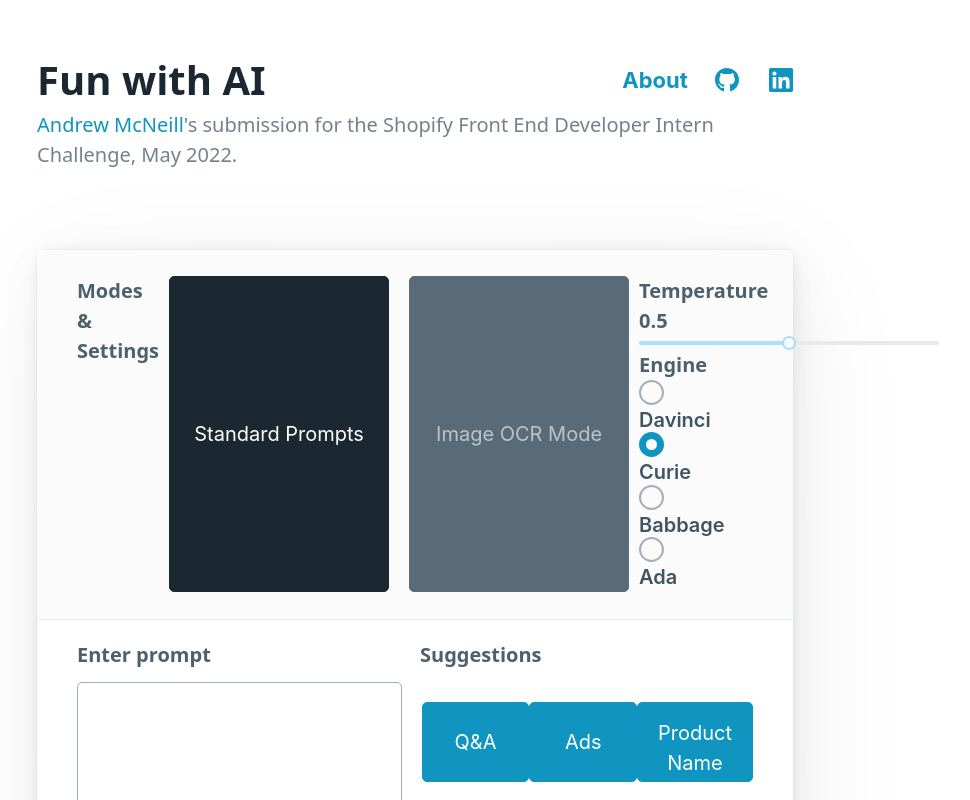
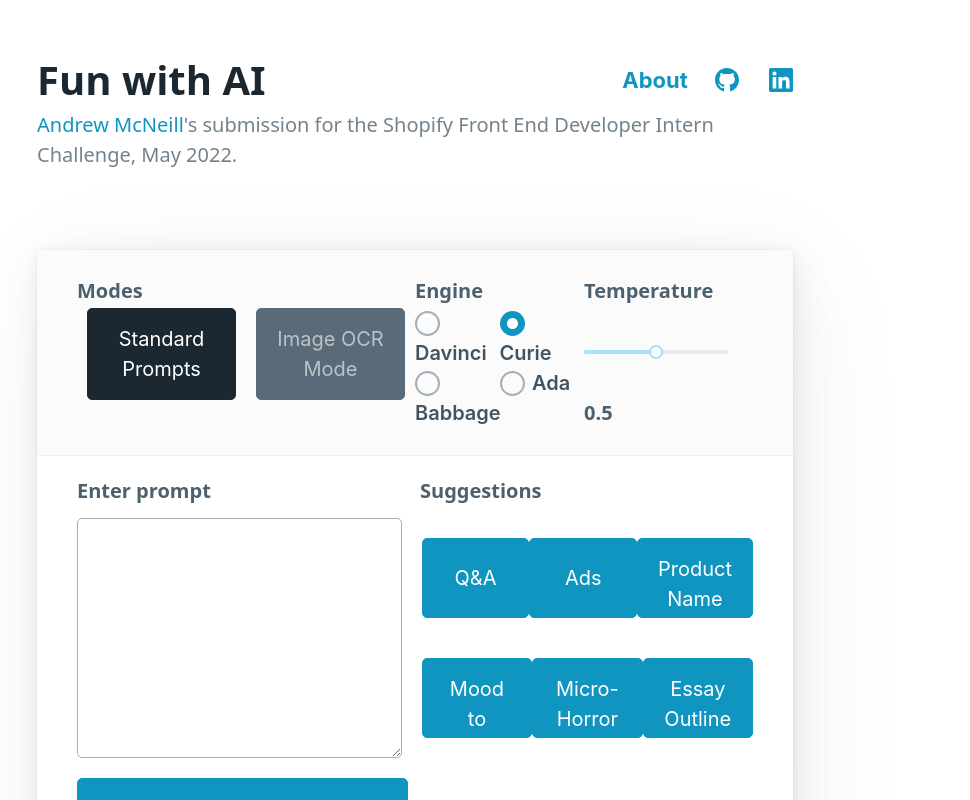
Before and after one commit to andrewlpmcneill/fun-with-AI, a React (Create React App) app in the folder frontend/: page / in a window 1280 px wide. Shown: the top 800 px of the page, without its empty margins (225-1195 px from the left). Built offline with nearby package versions, Linux system fonts and the light colour scheme; what javascript-time-ago would draw is missing.

Commit message:
adds and reorganizes elements

```diff
--- a/frontend/src/components/Prompts/Header.jsx
+++ b/frontend/src/components/Prompts/Header.jsx
@@ -9,12 +9,10 @@
     <header
       className="article-header"
     >
+      <div className="article-header-left">
         <h6>
-        Modes & Settings
+          Modes
         </h6>
-      <div
-        className="article-header-nav"
-      >
         <div
           className="article-header-modes"
         >
@@ -33,31 +31,19 @@
             Image OCR Mode
           </button>
         </div>
-        <div
-          className="article-header-controls"
-        >
-          <div
-            className="article-header-controls-temperature"
-          >
-            <h6>
-              Temperature&emsp;{temperature}
-            </h6>
-            <Slider
-              value={temperature}
-              min={0}
-              max={1}
-              step={0.1}
-              onChange={value => setTemperature(value)}
-              style={{ width: 300}}
-            />
       </div>
       <div
-            className="article-header-controls-engine"
-            onChange={event => setEngine(event.target.value)}
+        className="article-header-right"
       >
+        <div className='article-header-controls-engine'>
           <h6>
             Engine
           </h6>
+          <div
+            className="article-header-controls-engine-row"
+            onChange={event => setEngine(event.target.value)}
+          >
+            <div>
               <input
                 type="radio"
                 id="davinci"
@@ -73,6 +59,8 @@
               >
                 Davinci
               </label>
+            </div>
+            <div>
               <input
                 type="radio"
                 id="curie"
@@ -88,6 +76,13 @@
               >
                 Curie
               </label>
+            </div>
+          </div>
+          <div
+            className="article-header-controls-engine-row"
+            onChange={event => setEngine(event.target.value)}
+          >
+            <div>
               <input
                 type="radio"
                 id="babbage"
@@ -100,7 +95,11 @@
                 className="engine-heading"
                 htmlFor="babbage"
                 data-tooltip="Very fast at straightforward tasks"
-            >Babbage</label>
+              >
+                Babbage
+              </label>
+            </div>
+            <div>
               <input
                 type="radio"
                 id="ada"
@@ -118,7 +117,25 @@
               </label>
             </div>
           </div>
-
+        </div>
+        <div
+          className="article-header-controls-temperature"
+          >
+          <h6>
+            Temperature
+          </h6>
+          <Slider
+            value={temperature}
+            min={0}
+            max={1}
+            step={0.1}
+            onChange={value => setTemperature(value)}
+            style={{ width: "85%"}}
+            />
+          <h6>
+            {temperature}
+          </h6>
+        </div>
       </div>
     </header>
 
```
Lines whose indentation alone changed are shown as unchanged.
